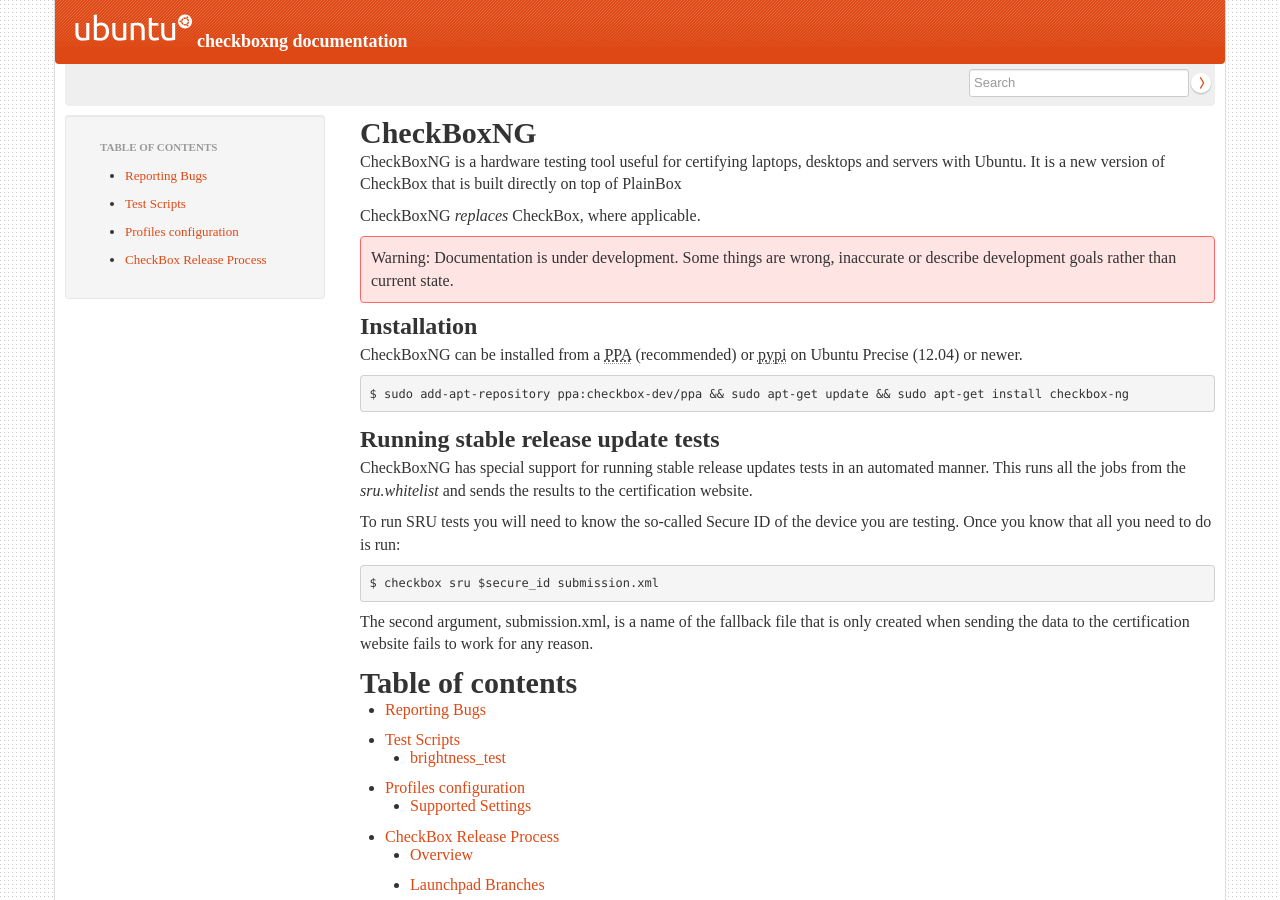
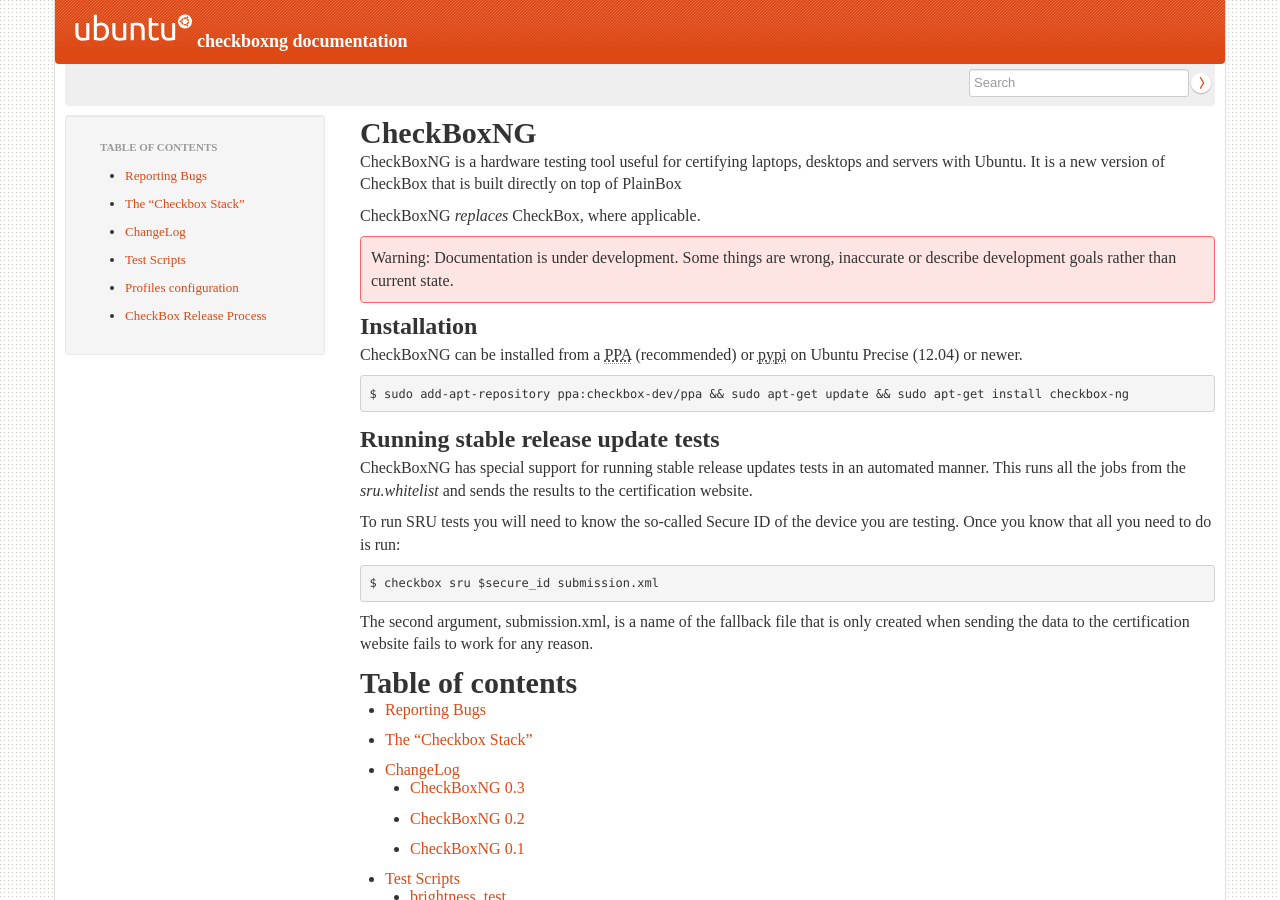
Before and after one commit to canonical/checkbox, a Sphinx documentation site: the page built from checkbox-ng/docs/index.rst, in a window 1280 px wide and 900 px high. Built offline with Sphinx 7.4.7, drawn with Linux system fonts in a browser that asks for light colours; the version number could not be read and is left out; comment, search, counter and statistics services are not loaded.

Commit message:
checkbox-ng:docs: link stack and changelog
Signed-off-by: Zygmunt Krynicki <zygmunt.krynicki@canonical.com>

```diff
--- a/checkbox-ng/docs/index.rst
+++ b/checkbox-ng/docs/index.rst
@@ -53,6 +53,8 @@ Table of contents
    :maxdepth: 2
 
    bugs.rst
+   stack.rst
+   changelog.rst
    scripts/index.rst
    profiles.rst
    release.rst
```
